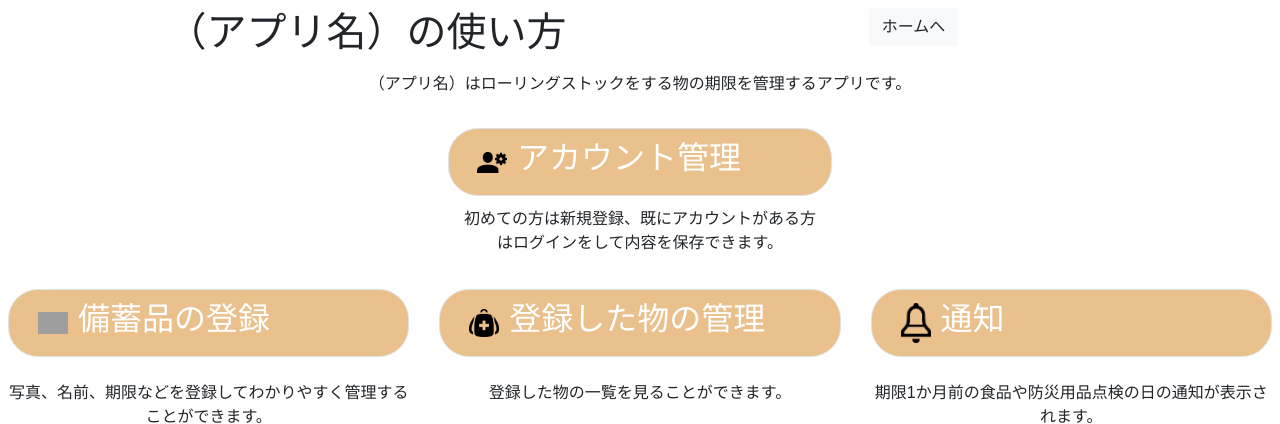
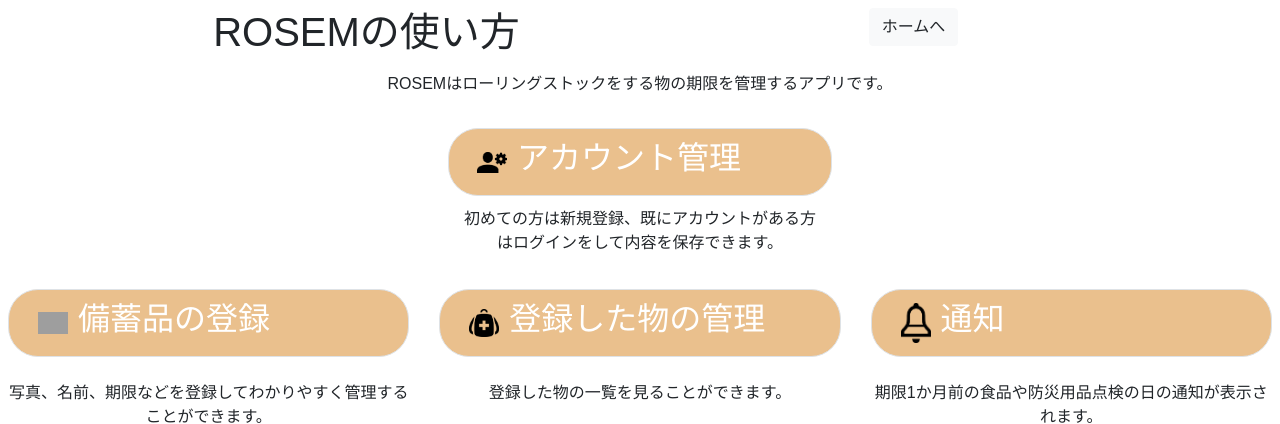
Before and after one commit to raptech-jp/RollingStockManager, a Flask app: page /manual in a window 1280 px wide. Shown: the top 424 px of the page. Run offline with Flask 3, Linux system fonts and the light colour scheme; grey boxes are pictures that could not be loaded.

Commit message:
アプリ名記入

```diff
--- a/templates/manual.html
+++ b/templates/manual.html
@@ -13,7 +13,7 @@
             <div class="text-center grid gap-0 row-gap-3">
                 <div class="row p-2 g-col-6">
                     <div class="col">
-                        <h1>（アプリ名）の使い方</h1>
+                        <h1>ROSEMの使い方</h1>
                     </div>
                     <dic class="col">
                         <input type="button" onclick="location.href='/'" class="btn btn-light" value="ホームへ">
@@ -23,7 +23,7 @@
         </div>
 
         <div class="text-center flex">
-            <p>（アプリ名）はローリングストックをする物の期限を管理するアプリです。</p>
+            <p>ROSEMはローリングストックをする物の期限を管理するアプリです。</p>
             <p></p>
             <!--<p>期限が短いものなどは通知が来るタイミングを設定することも可能です。</p>-->
             <span class="border how2use account">
```
